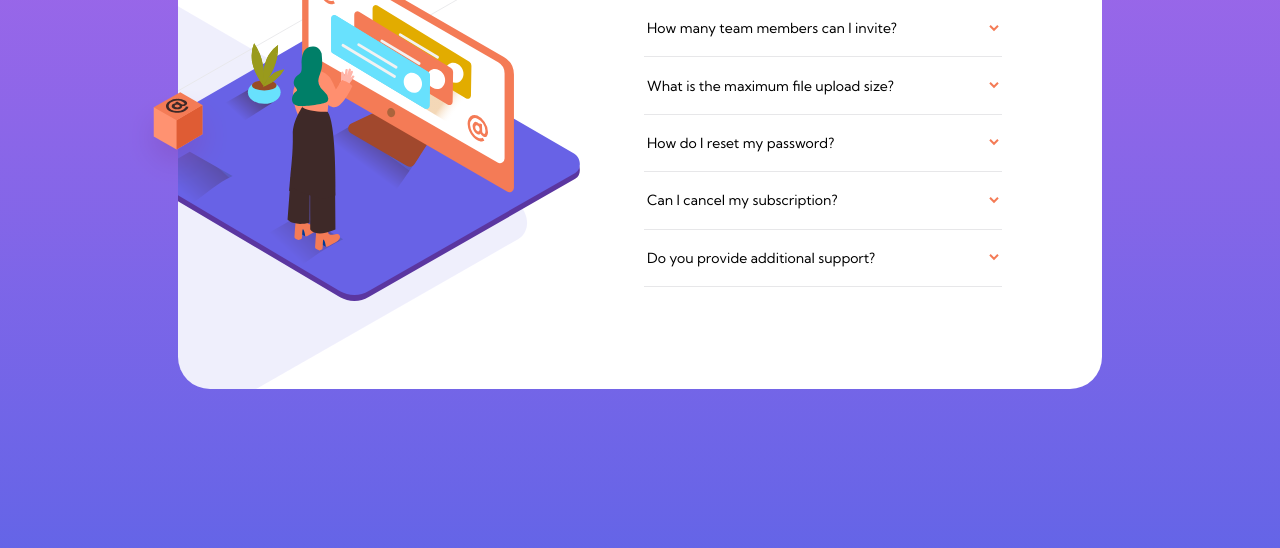
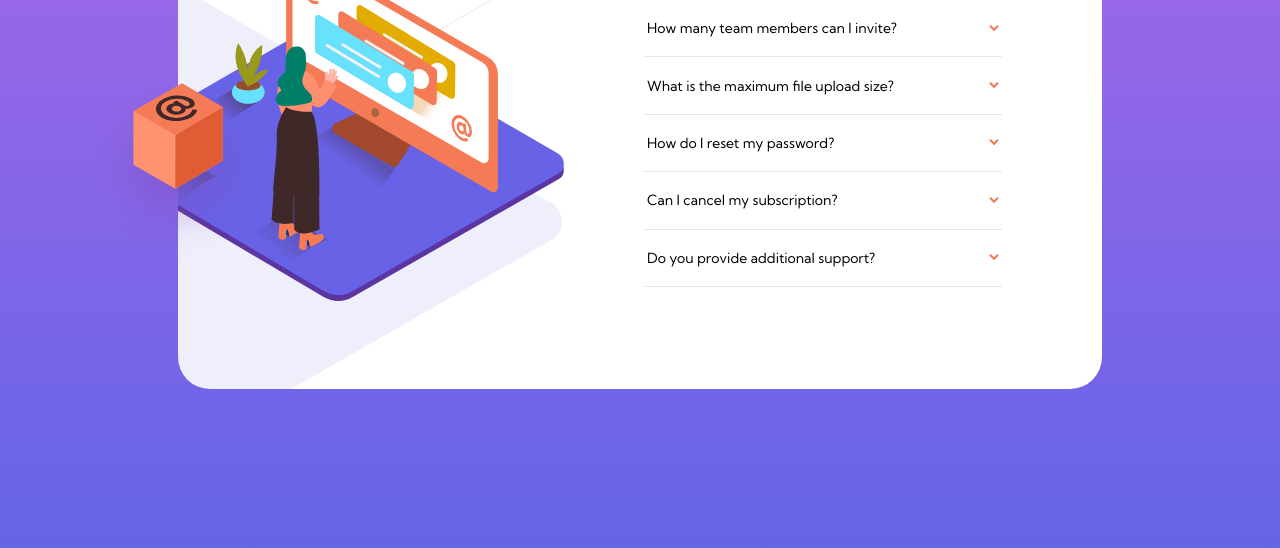
Before and after one commit to debriks/frontendmentor-faq-accordion-card, a plain HTML site: page index.html in a window 1280 px wide. Shown: the part 252-800 px from the top of the page. Drawn offline with Linux system fonts and the light colour scheme.

Commit message:
Styling corrections

```diff
--- a/style.css
+++ b/style.css
@@ -178,7 +178,7 @@ h3 {
     padding: 4.375rem 6.25rem 5.5rem 0; /* top right bottom left */
     background-image: url("images/bg-pattern-desktop.svg");
     background-size: 55rem;
-    background-position: bottom -80px left -530px; /* left horizontaly and centered verticaly */
+    background-position: bottom -80px left -495px; /* left horizontaly and centered verticaly */
     max-width: 57.81rem;
   }
 
@@ -187,8 +187,9 @@ h3 {
     position: absolute;
     z-index: 1;
     left: 0;
-    top: 42%;
+    top: 40%;
     transform: translate(-50%);
+    max-width: 15.2rem;
   }
 
   .card__image {
@@ -215,7 +216,7 @@ h3 {
     top: auto;
     left: auto;
     max-width: 35rem;
-    transform: translateX(-4rem);
+    transform: translateX(-5rem);
   }
 
   .card__text {
```
